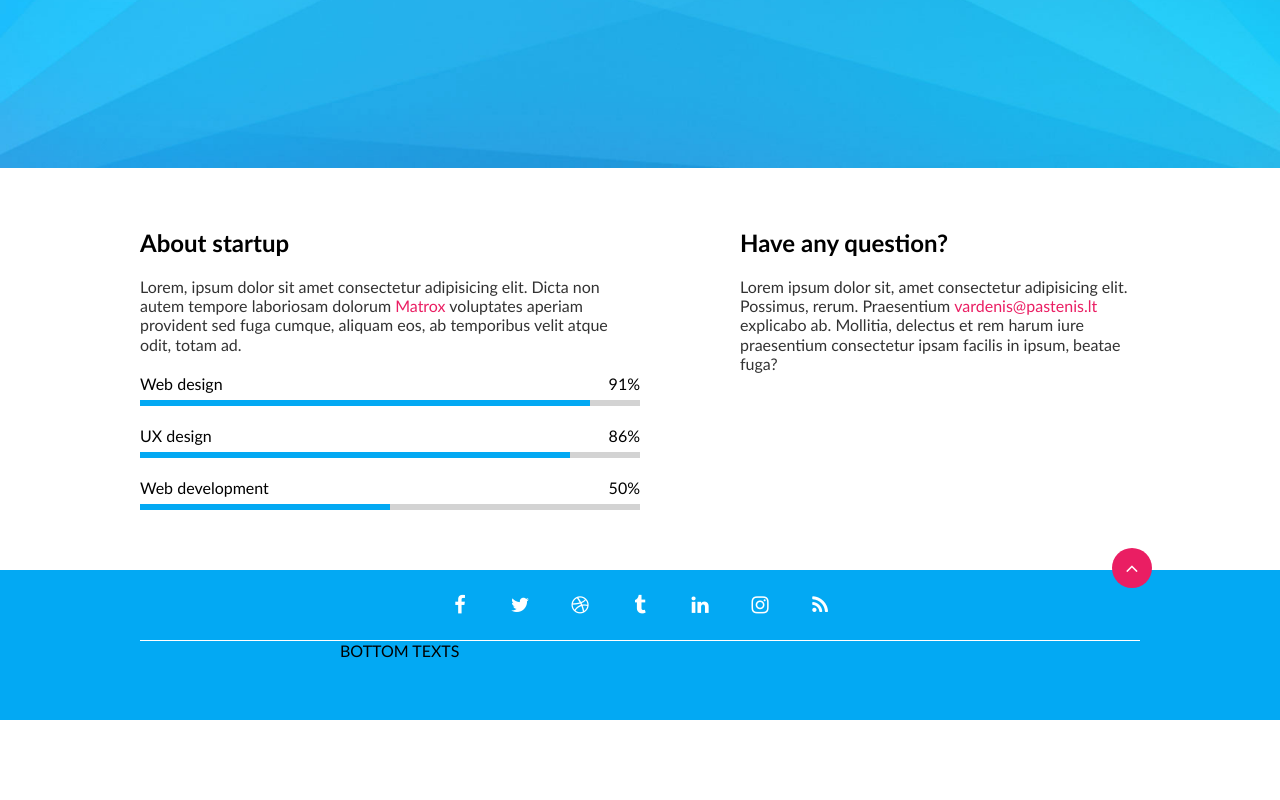
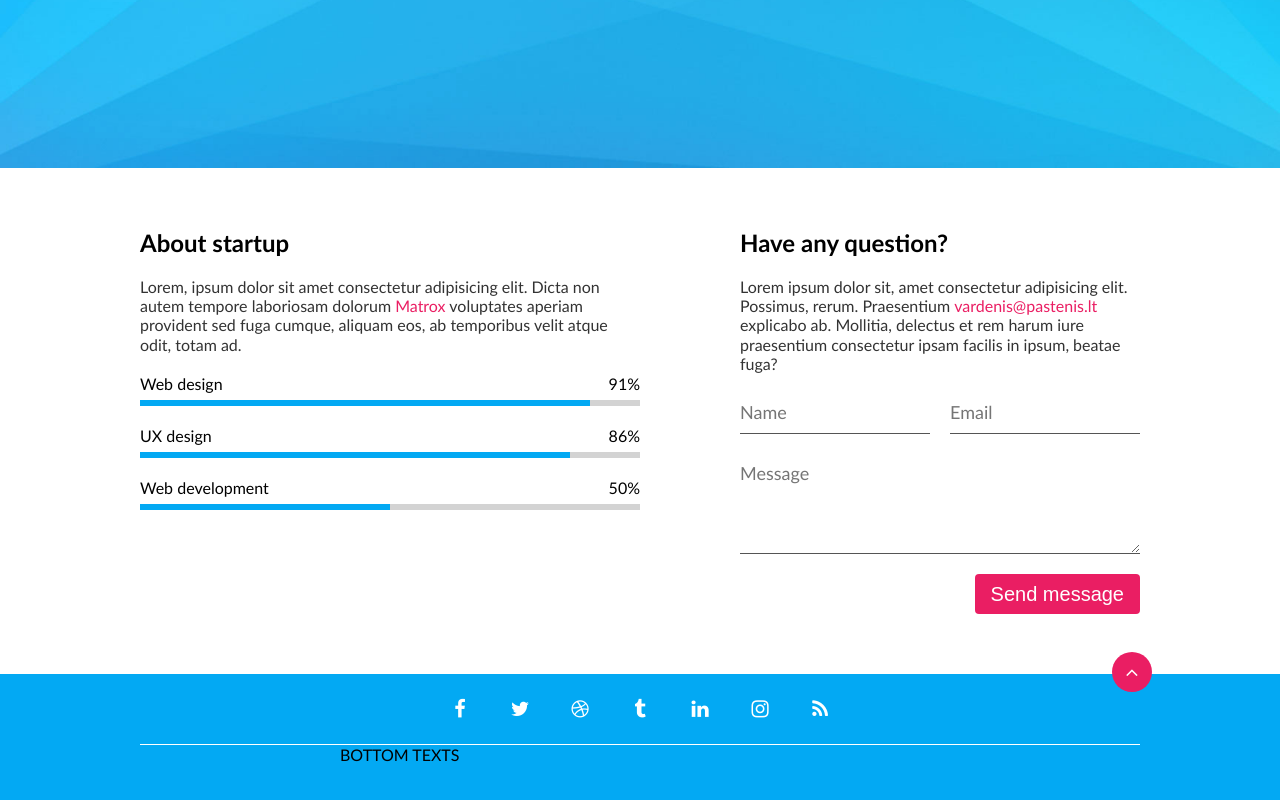
Before and after one commit to front-end-by-rimantas/42-grupe-coming-soon, a website: page index.html in a window 1280 px wide. Shown: the part 632-1432 px from the top of the page. Before the commit the page ends 1352 px from the top, so only its background shows below. Drawn offline with Linux system fonts and the light colour scheme.

Commit message:
Message form #12

```diff
--- /dev/null
+++ b/css/components/form.css
@@ -0,0 +1,32 @@
+.form {
+    display: flex;
+    flex-wrap: wrap;
+    justify-content: flex-end;
+    gap: 20px;
+}
+.form > input,
+.form > textarea {
+    padding: 0.5em 0;
+    color: #555;
+    font-family: 'Gill Sans', 'Gill Sans MT', Calibri, 'Trebuchet MS',
+        sans-serif;
+    font-size: 18px;
+    line-height: 1.2em;
+    border: none;
+    border-bottom: 1px solid #555;
+}
+.form > input {
+    width: calc(50% - 10px);
+}
+.form > textarea {
+    width: 100%;
+    min-height: 100px;
+    max-height: 300px;
+    resize: vertical;
+}
+
+@media (max-width: 1100px) {
+    .form > input {
+        width: 100%;
+    }
+}
--- a/css/pages/home.css
+++ b/css/pages/home.css
@@ -6,6 +6,7 @@
 /* components */
 @import '../components/button.css';
 @import '../components/clock.css';
+@import '../components/form.css';
 @import '../components/mouse.css';
 @import '../components/progress-bar.css';
 
--- a/index.html
+++ b/index.html
@@ -87,6 +87,12 @@
             <div class="column right-column">
                 <h2>Have any question?</h2>
                 <p>Lorem ipsum dolor sit, amet consectetur adipisicing elit. Possimus, rerum. Praesentium <a href="mailto:vardenis@pastenis.lt">vardenis@pastenis.lt</a> explicabo ab. Mollitia, delectus et rem harum iure praesentium consectetur ipsam facilis in ipsum, beatae fuga?</p>
+                <form class="form">
+                    <input type="text" placeholder="Name" value="">
+                    <input type="text" placeholder="Email" value="">
+                    <textarea name="" id="" placeholder="Message"></textarea>
+                    <button class="btn" type="submit">Send message</button>
+                </form>
             </div>
         </div>
     </main>
```
